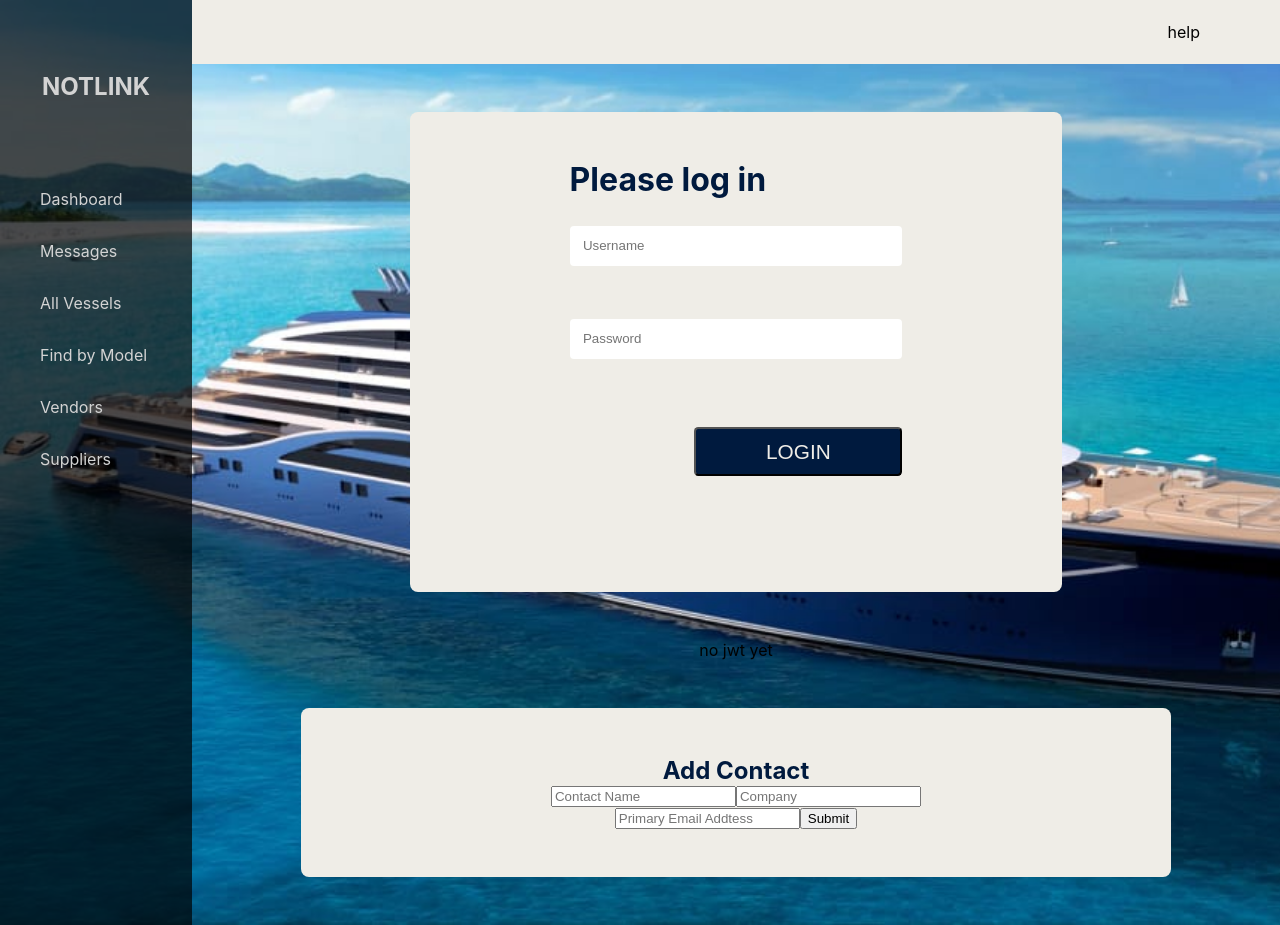
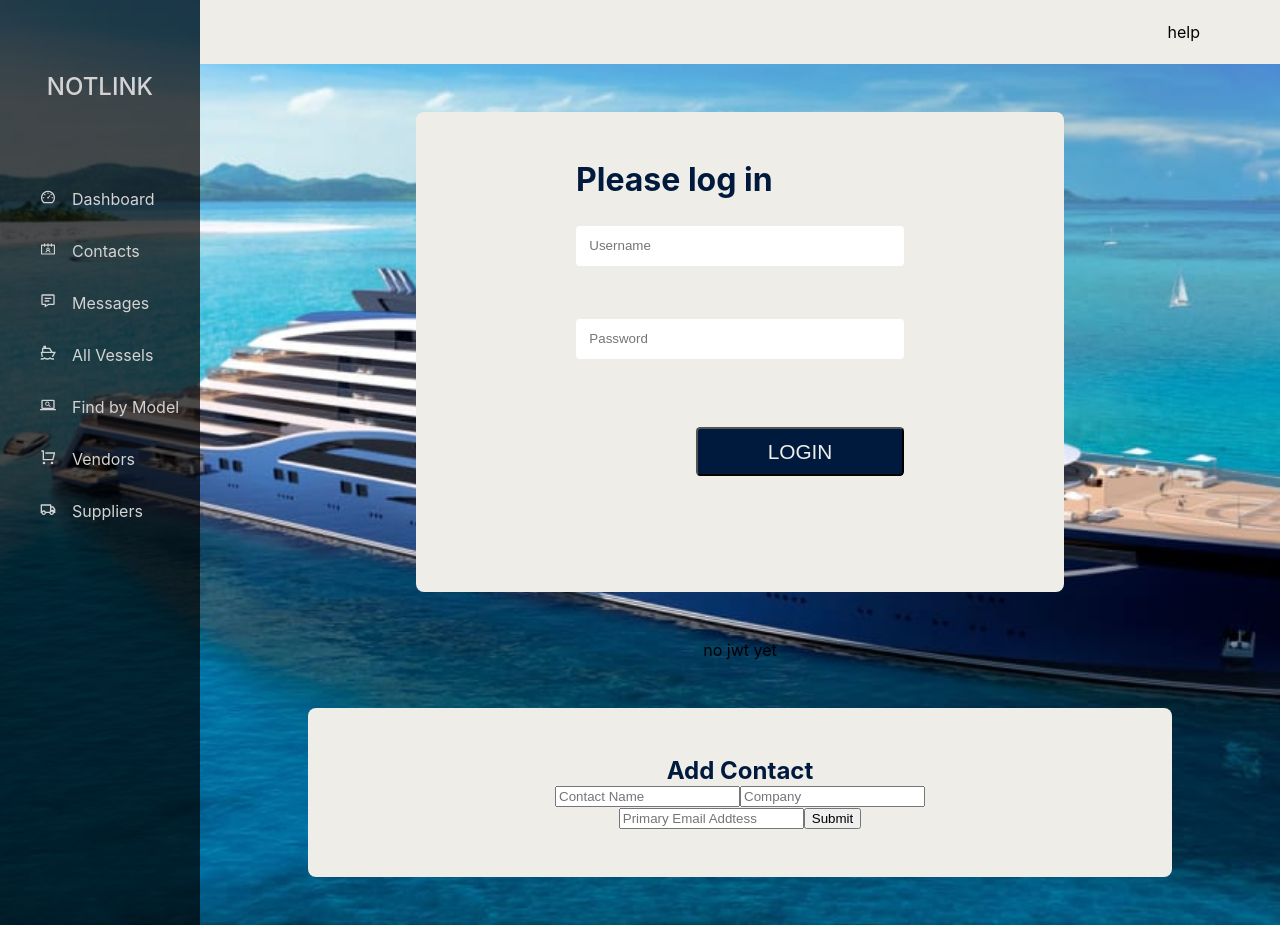
Before and after one commit to D20CM/link-tech-test, a React (Create React App) app: page / in a window 1280 px wide. Built offline with nearby package versions, Linux system fonts and the light colour scheme.

Commit message:
add icons to sidebar

```diff
--- a/package.json
+++ b/package.json
@@ -8,6 +8,7 @@
     "@testing-library/user-event": "^13.5.0",
     "react": "^18.2.0",
     "react-dom": "^18.2.0",
+    "react-icons": "^4.4.0",
     "react-scripts": "5.0.1",
     "web-vitals": "^2.1.4"
   },
--- a/src/App.js
+++ b/src/App.js
@@ -15,6 +15,7 @@ function App() {
   const [isLoggedIn, setIsLoggedIn] = useState(false);
   const [user, setUser] = useState({});
   const [imageUrl, setImageUrl] = useState("");
+  const [showContacts, setShowContacts] = useState(false);
 
   function testing(string) {
     console.log(string);
@@ -79,7 +80,13 @@ function App() {
         <Statusbar imageUrl={imageUrl} user={user} />
         <section className="mainContainer">
           {isLoggedIn ? (
-            <Dashboard user={user} jwt={jwt} setImageUrl={setImageUrl} />
+            <Dashboard
+              user={user}
+              jwt={jwt}
+              setImageUrl={setImageUrl}
+              showContacts={showContacts}
+              setShowContacts={setShowContacts}
+            />
           ) : (
             <>
               {" "}
@@ -93,7 +100,7 @@ function App() {
               {jwt ? <p>{jwt}</p> : <p>no jwt yet</p>}{" "}
             </>
           )}
-          {jwt && <Contacts jwt={jwt} />}
+          {jwt && showContacts && <Contacts jwt={jwt} />}
           <AddContact jwt={jwt} />
         </section>
       </div>
--- a/src/components/AddContact/AddContact.js
+++ b/src/components/AddContact/AddContact.js
@@ -32,6 +32,10 @@ function AddContact({ jwt }) {
     e.preventDefault();
     console.log(JSON.stringify(newContact));
     addContact(jwt, newContact);
+    //clear form inputs
+    setContactName("");
+    setCompany("");
+    setPrimaryEmailAddress("");
   }
 
   return (
@@ -42,6 +46,7 @@ function AddContact({ jwt }) {
           type="text"
           className={css.contactNameInput}
           placeholder="Contact Name"
+          value={contactName}
           onChange={(e) => handleInput(setContactName, e.target.value)}
         ></input>
 
@@ -49,6 +54,7 @@ function AddContact({ jwt }) {
           type="text"
           className={css.companyInput}
           placeholder="Company"
+          value={company}
           onChange={(e) => handleInput(setCompany, e.target.value)}
         ></input>
       </form>
@@ -57,6 +63,7 @@ function AddContact({ jwt }) {
         type="text"
         className={css.emailInput}
         placeholder="Primary Email Addtess"
+        value={primaryEmailAddress}
         onChange={(e) => handleInput(setPrimaryEmailAddress, e.target.value)}
       ></input>
       <input type="submit" onClick={handleSubmit}></input>
--- a/src/components/Contacts/contacts.module.css
+++ b/src/components/Contacts/contacts.module.css
@@ -19,7 +19,7 @@
 
 .tileGrid{
     display: grid;
-
+    grid-template-columns: repeat( auto-fit, minmax(280px, 1fr) );
 
 }
 
--- a/src/components/Dashboard/Dashboard.js
+++ b/src/components/Dashboard/Dashboard.js
@@ -1,7 +1,8 @@
 import css from "./dashboard.module.css";
 import { React, useEffect, useState } from "react";
+import { FiEdit } from "react-icons/fi";
 
-function Dashboard({ user, jwt, setImageUrl }) {
+function Dashboard({ user, jwt, setImageUrl, showContacts, setShowContacts }) {
   const [profileImageUrl, setProfileImageUrl] = useState(null);
   const [isImageEditDisplayed, setIsImageEditDisplayed] = useState(false);
   const [newProfileUrl, setNewProfileUrl] = useState("");
@@ -59,7 +60,7 @@ function Dashboard({ user, jwt, setImageUrl }) {
             className={css.changeProfileImageButton}
             onClick={() => handleClick()}
           >
-            Change profile image
+            <FiEdit className={css.editImageIcon} />
           </button>
 
           {isImageEditDisplayed && (
@@ -77,6 +78,12 @@ function Dashboard({ user, jwt, setImageUrl }) {
       <div>
         <h2>{user.displayName}</h2>
         <p>{user.emailAddress}</p>
+        <button
+          onClick={() => setShowContacts(!showContacts)}
+          className={css.contactsButton}
+        >
+          Show/Hide Contacts
+        </button>
       </div>
     </div>
   );
--- a/src/components/Dashboard/dashboard.module.css
+++ b/src/components/Dashboard/dashboard.module.css
@@ -32,6 +32,21 @@
 
 .photoArea{
     position: relative;
-    height: 6em
+    height: 6em;
+    margin: 2em;
 
 }
+
+.contactsButton{
+    margin: 1em;
+    border-radius: 4px;
+    background-color: #001a3e;
+    color: white;
+
+
+}
+
+.editImageIcon{
+    font-size: 2em;
+    margin: 0 0.2em;
+}
--- a/src/components/Sidebar/Sidebar.js
+++ b/src/components/Sidebar/Sidebar.js
@@ -1,17 +1,49 @@
 import React from "react";
 import css from "./sidebar.module.css";
+import { AiOutlineContacts, AiOutlineDashboard } from "react-icons/ai";
+import { BiMessageDetail } from "react-icons/bi";
+import { RiShip2Line, RiTruckLine, RiShoppingCartLine } from "react-icons/ri";
+import { GrCatalog } from "react-icons/gr";
+import { MdScreenSearchDesktop } from "react-icons/md";
 
 function Sidebar() {
   return (
     <div className={css.sideMenu}>
       <h2>NOTLINK</h2>
       <ul>
-        <li>Dashboard</li>
-        <li>Messages</li>
-        <li>All Vessels</li>
-        <li>Find by Model</li>
-        <li>Vendors</li>
-        <li>Suppliers</li>
+        <li>
+          <AiOutlineDashboard className={css.menuIcon} />
+          Dashboard
+        </li>
+        <li>
+          <AiOutlineContacts className={css.menuIcon} />
+          Contacts
+        </li>
+        <li>
+          {" "}
+          <BiMessageDetail className={css.menuIcon} />
+          Messages
+        </li>
+        <li>
+          {" "}
+          <RiShip2Line className={css.menuIcon} />
+          All Vessels
+        </li>
+        <li>
+          {" "}
+          <MdScreenSearchDesktop className={css.menuIcon} />
+          Find by Model
+        </li>
+        <li>
+          {" "}
+          <RiShoppingCartLine className={css.menuIcon} />
+          Vendors
+        </li>
+        <li>
+          {" "}
+          <RiTruckLine className={css.menuIcon} />
+          Suppliers
+        </li>
       </ul>
     </div>
   );
--- a/src/components/Sidebar/sidebar.module.css
+++ b/src/components/Sidebar/sidebar.module.css
@@ -1,6 +1,6 @@
 .sideMenu{
     width: 15vw;
-    min-width: 180px;
+    min-width: 200px;
     min-height: 100%;
     background-color: rgba(0,0,0, 0.7);
     color: rgb(211, 211, 211);
@@ -8,6 +8,7 @@
 
 .sideMenu > h2{
     padding: 3em 0;
+    font-weight: 500;
 }
 
 .sideMenu > ul{
@@ -21,3 +22,8 @@
     list-style-type: none;
     text-align: left;
 }
+
+.menuIcon{
+    margin-right: 1em;
+
+}
```
Also changed, not shown: 1 other file (tests, documents, lock files or other folders).
